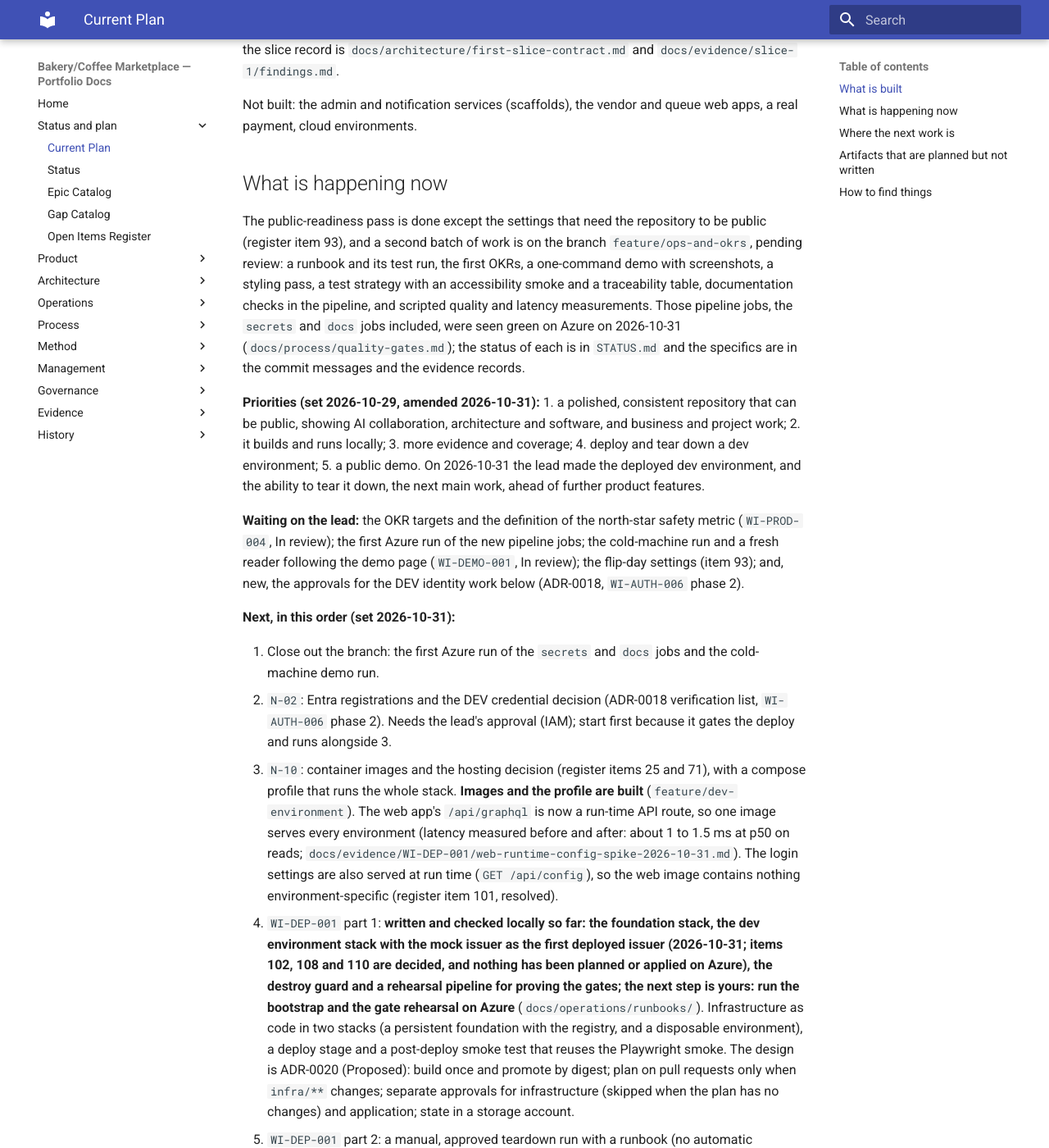
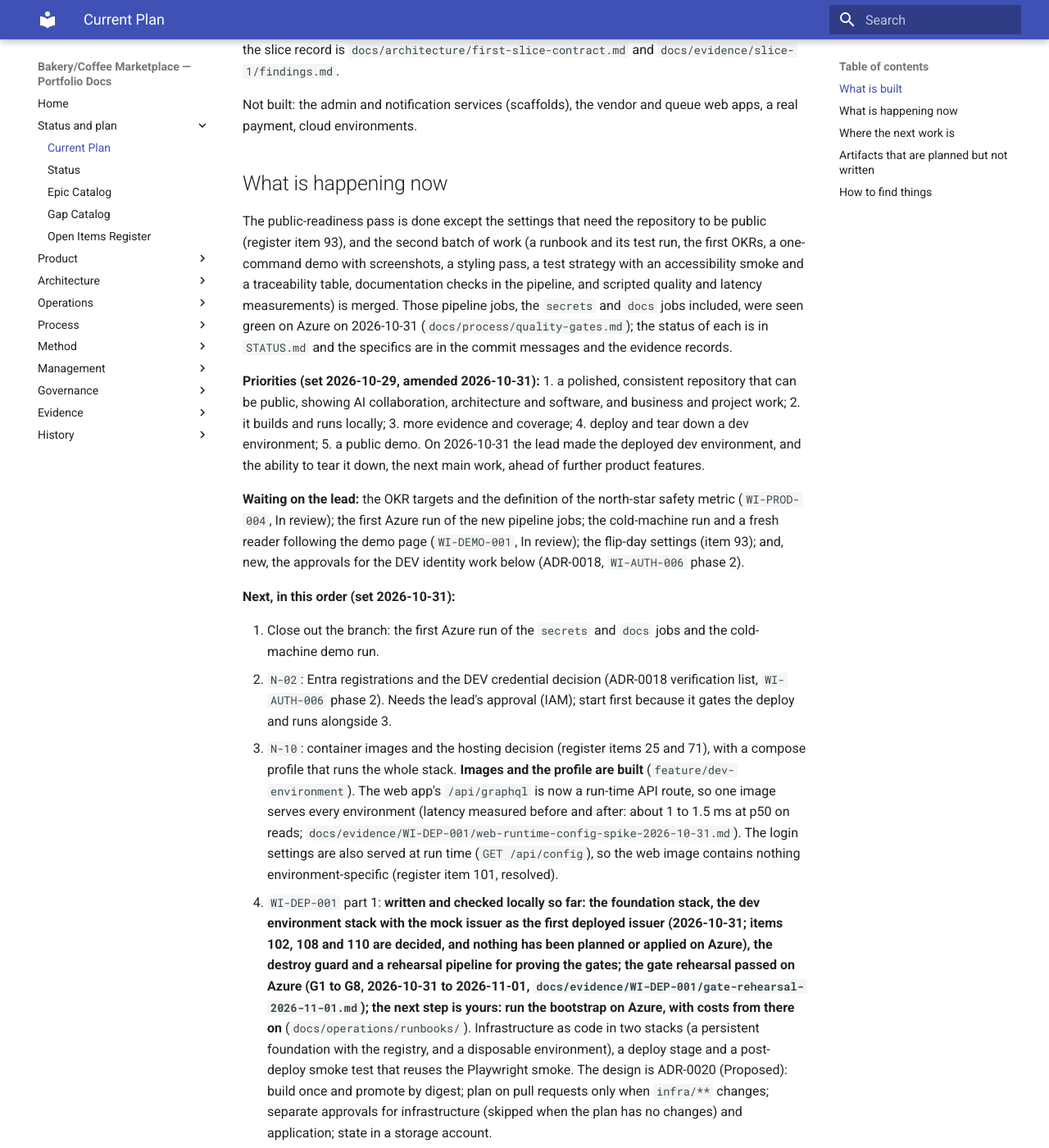
Before and after one commit to benjamin-hedrick/bakery-marketplace, an MkDocs documentation site: the page built from docs/product/backlog/current-plan.md, in a window 1280 px wide and 1400 px high, scrolled down 453 px. Shown: the whole window at 82% size. Built offline with MkDocs 1.6.1 and Material for MkDocs 9.7.7, drawn with Linux system fonts in a browser that asks for light colours; some of the changed text lies outside the part shown.

Commit message:
Current plan: second batch is merged, gate rehearsal passed, bootstrap on Azure is next (WI-DEP-001)
Co-Authored-By: Claude Sonnet 5.5 <noreply@anthropic.com>

```diff
--- a/docs/product/backlog/current-plan.md
+++ b/docs/product/backlog/current-plan.md
@@ -1,6 +1,6 @@
 # Current plan
 
-> **Status:** Current · written 2026-10-30, order of next work updated 2026-10-31. The status of every work item is in `STATUS.md` (generated); this page says what is built, what is happening now and where the next work is listed. Keep it short: update it when the focus changes.
+> **Status:** Current · written 2026-10-30, order of next work updated 2026-11-01. The status of every work item is in `STATUS.md` (generated); this page says what is built, what is happening now and where the next work is listed. Keep it short: update it when the focus changes.
 
 ## What is built
 
@@ -10,7 +10,7 @@ Not built: the admin and notification services (scaffolds), the vendor and queue
 
 ## What is happening now
 
-The public-readiness pass is done except the settings that need the repository to be public (register item 93), and a second batch of work is on the branch `feature/ops-and-okrs`, pending review: a runbook and its test run, the first OKRs, a one-command demo with screenshots, a styling pass, a test strategy with an accessibility smoke and a traceability table, documentation checks in the pipeline, and scripted quality and latency measurements. Those pipeline jobs, the `secrets` and `docs` jobs included, were seen green on Azure on 2026-10-31 (`docs/process/quality-gates.md`); the status of each is in `STATUS.md` and the specifics are in the commit messages and the evidence records.
+The public-readiness pass is done except the settings that need the repository to be public (register item 93), and the second batch of work (a runbook and its test run, the first OKRs, a one-command demo with screenshots, a styling pass, a test strategy with an accessibility smoke and a traceability table, documentation checks in the pipeline, and scripted quality and latency measurements) is merged. Those pipeline jobs, the `secrets` and `docs` jobs included, were seen green on Azure on 2026-10-31 (`docs/process/quality-gates.md`); the status of each is in `STATUS.md` and the specifics are in the commit messages and the evidence records.
 
 **Priorities (set 2026-10-29, amended 2026-10-31):** 1. a polished, consistent repository that can be public, showing AI collaboration, architecture and software, and business and project work; 2. it builds and runs locally; 3. more evidence and coverage; 4. deploy and tear down a dev environment; 5. a public demo. On 2026-10-31 the lead made the deployed dev environment, and the ability to tear it down, the next main work, ahead of further product features.
 
@@ -21,7 +21,7 @@ The public-readiness pass is done except the settings that need the repository t
 1. Close out the branch: the first Azure run of the `secrets` and `docs` jobs and the cold-machine demo run.
 2. `N-02`: Entra registrations and the DEV credential decision (ADR-0018 verification list, `WI-AUTH-006` phase 2). Needs the lead's approval (IAM); start first because it gates the deploy and runs alongside 3.
 3. `N-10`: container images and the hosting decision (register items 25 and 71), with a compose profile that runs the whole stack. **Images and the profile are built** (`feature/dev-environment`). The web app's `/api/graphql` is now a run-time API route, so one image serves every environment (latency measured before and after: about 1 to 1.5 ms at p50 on reads; `docs/evidence/WI-DEP-001/web-runtime-config-spike-2026-10-31.md`). The login settings are also served at run time (`GET /api/config`), so the web image contains nothing environment-specific (register item 101, resolved).
-4. `WI-DEP-001` part 1: **written and checked locally so far: the foundation stack, the dev environment stack with the mock issuer as the first deployed issuer (2026-10-31; items 102, 108 and 110 are decided, and nothing has been planned or applied on Azure), the destroy guard and a rehearsal pipeline for proving the gates; the next step is yours: run the bootstrap and the gate rehearsal on Azure** (`docs/operations/runbooks/`). Infrastructure as code in two stacks (a persistent foundation with the registry, and a disposable environment), a deploy stage and a post-deploy smoke test that reuses the Playwright smoke. The design is ADR-0020 (Proposed): build once and promote by digest; plan on pull requests only when `infra/**` changes; separate approvals for infrastructure (skipped when the plan has no changes) and application; state in a storage account.
+4. `WI-DEP-001` part 1: **written and checked locally so far: the foundation stack, the dev environment stack with the mock issuer as the first deployed issuer (2026-10-31; items 102, 108 and 110 are decided, and nothing has been planned or applied on Azure), the destroy guard and a rehearsal pipeline for proving the gates; the gate rehearsal passed on Azure (G1 to G8, 2026-10-31 to 2026-11-01, `docs/evidence/WI-DEP-001/gate-rehearsal-2026-11-01.md`); the next step is yours: run the bootstrap on Azure, with costs from there on** (`docs/operations/runbooks/`). Infrastructure as code in two stacks (a persistent foundation with the registry, and a disposable environment), a deploy stage and a post-deploy smoke test that reuses the Playwright smoke. The design is ADR-0020 (Proposed): build once and promote by digest; plan on pull requests only when `infra/**` changes; separate approvals for infrastructure (skipped when the plan has no changes) and application; state in a storage account.
 5. `WI-DEP-001` part 2: a manual, approved teardown run with a runbook (no automatic teardown), with standup time, teardown time and cost recorded and a budget alert. Runbooks to write when each step is first run: bootstrap of the state storage and pipeline identity (with a verify section), create the dev environment, tear it down. The UAT/Prod promotion pipeline (`azure-pipelines-promote.yml`) is built for review only and never run.
 6. Process, in small steps alongside 3 to 5: evidence stamping (commit, command, date, raw output on every evidence record), a pre-push hook that runs `node-gates.mjs`, and the AI-collaboration record as structured data (catches by control, interventions) with the two open theory tests (`WI-QA-002`, `G-H04` and `G-H05`).
 7. Mobile: a decision spike (`WI-QA-003`: Maestro support, Expo or another stack, local-only or CI), then one small mobile job with Maestro flows. Independent of the deploy path.
```
